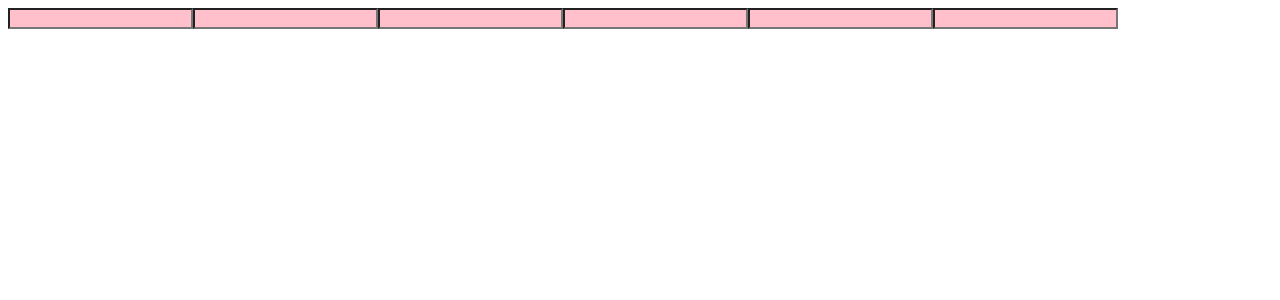
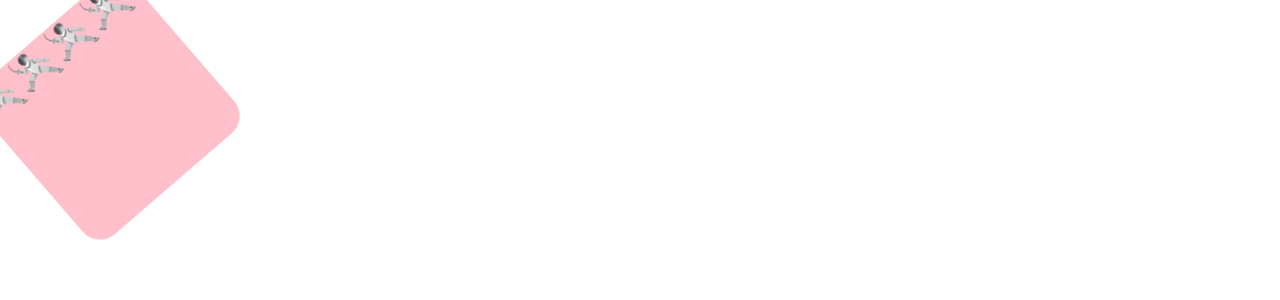
Before and after one commit to dominopiece/react-master, a React (Create React App) app in the folder react-master/: page / in a window 1280 px wide. Shown: the top 300 px of the page. Built offline with nearby package versions, Linux system fonts and the light colour scheme.

Commit message:
keyframes #1 - styled-components

```diff
--- a/react-master/src/App.js
+++ b/react-master/src/App.js
@@ -1,41 +1,50 @@
-import styled from "styled-components";
+import styled, { keyframes } from "styled-components";
 
 function App() {
-  const Fater = styled.div`
+  const Wrapper = styled.div`
     display: flex;
   `;
+  const rotatioAnimation = keyframes`
+  /* from {
+    transform: rotate(0deg);
+    border-radius: 0px;
+  }
+  to {
+    transform: rotate(360deg);
+    border-radius: 100px;
+  } */
+  0% {
+    transform: rotate(0deg);
+    border-radius: 0px;
+  }
+  50% {
+    transform: rotate(180deg);
+    border-radius: 100px;
+  }
+  100% {
+    transform: rotate(360deg);
+    border-radius: 0px;
+  }
+  `;
   const Box = styled.div`
-    background-color: ${(props) => props.bgColor};
-    width: 100px;
-    height: 100px;
+    width: 200px;
+    height: 200px;
+    background-color: pink;
+    animation: ${rotatioAnimation} 9s linear infinite;
+    border: 0;
   `;
-  const Circle = styled(Box)`
-    border-radius: 50px;
-  `;
-  const Btn = styled.button`
-    color: white;
-    background-color: pink;
-    border: 0;
-    border-radius: 15px;
-  `;
-  const Input = styled.input.attrs({required: true, minLength: 10})`
-  background-color: pink;
+
+  const Test1 = styled.span`
+    font-size: 38px;
   `;
 
   return (
-    <Fater>
-      {/* <Box bgColor="black" /> */}
-      {/* <Circle bgColor="pink" /> */}
-      {/* <Btn>Log in</Btn>
-      <Btn as="a" href="https://www.google.com/">Log in</Btn>
-      <Btn as="h1">Log in</Btn> */}
-      <Input />
-      <Input />
-      <Input />
-      <Input />
-      <Input />
-      <Input />
-    </Fater>
+    <Wrapper>
+      <Box>
+        {/* <span>🤺🤺🤺🤺</span> */}
+        <Test1>🤺🤺🤺🤺</Test1>
+      </Box>
+    </Wrapper>
   );
 }
 
```
